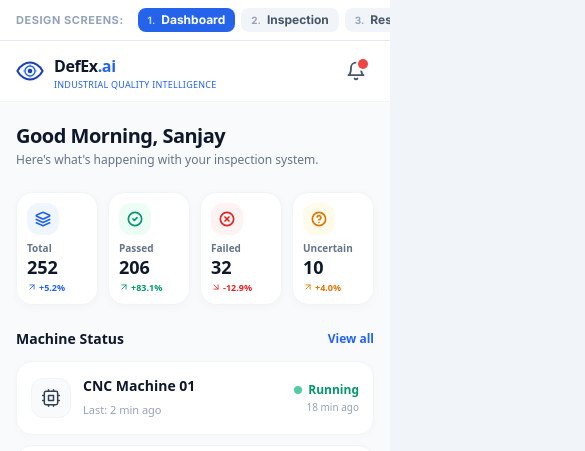
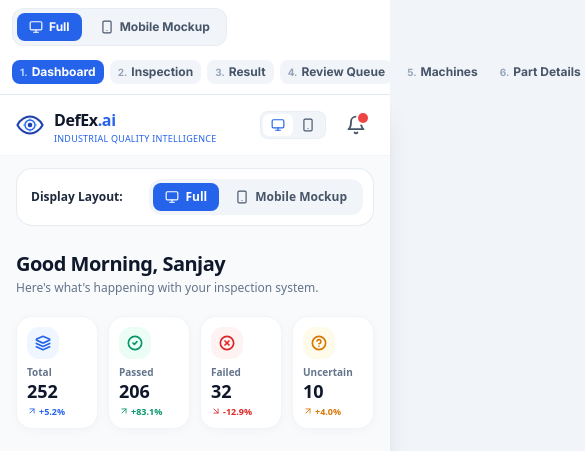
Before and after one commit to sanjaykumarskr2025-design/defex.ai, a React (Vite) app in the folder frontend/: page / in a window 390 px wide. Shown: the top 451 px of the page, 585 px wide, since content can reach past the window. Built offline with nearby package versions, Linux system fonts and the light colour scheme; no server answers.

Commit message:
feat(ui): implement prominent Full and Mobile Mockup switcher at the top of the dashboard and header

```diff
--- a/frontend/src/App.tsx
+++ b/frontend/src/App.tsx
@@ -72,7 +72,7 @@ function AppLayout() {
     <div className="min-h-screen bg-slate-50 text-slate-900 flex flex-col font-sans">
       <TopAppBar title={title} showBack={showBack} backTo={backTo} />
 
-      <main className="flex-1 max-w-md md:max-w-xl lg:max-w-2xl mx-auto w-full px-4 pt-3">
+      <main className={`flex-1 w-full mx-auto px-4 pt-3 ${viewMode === 'mobile-mockup' ? 'max-w-md' : 'max-w-5xl'}`}>
         <Routes>
           <Route path="/" element={<DashboardPage />} />
           <Route path="/inspection" element={<InspectionPage />} />
@@ -94,14 +94,14 @@ function AppLayout() {
 
   return (
     <div className="min-h-screen bg-slate-100/90 text-slate-900">
-      {/* Quick Screen Switcher Banner */}
+      {/* Quick Screen Switcher Banner with Full and Mobile Mockup toggle */}
       <ScreenSwitcherBar onToggleDrawer={() => setIsDrawerOpen(true)} />
 
       {/* Render View mode */}
       {viewMode === 'mobile-mockup' ? (
         <MobileFrame>{content}</MobileFrame>
       ) : (
-        <div className="max-w-2xl mx-auto shadow-xl min-h-screen bg-slate-50">
+        <div className="w-full max-w-5xl mx-auto shadow-xl min-h-screen bg-slate-50">
           {content}
         </div>
       )}
--- a/frontend/src/components/ScreenSwitcherBar.tsx
+++ b/frontend/src/components/ScreenSwitcherBar.tsx
@@ -1,5 +1,7 @@
 import React from 'react';
 import { useNavigate, useLocation } from 'react-router-dom';
+import { Monitor, Smartphone } from 'lucide-react';
+import { useAppState } from '../context/AppContext';
 
 interface ScreenSwitcherBarProps {
   onToggleDrawer: () => void;
@@ -8,6 +10,7 @@ interface ScreenSwitcherBarProps {
 export const ScreenSwitcherBar: React.FC<ScreenSwitcherBarProps> = ({ onToggleDrawer }) => {
   const navigate = useNavigate();
   const location = useLocation();
+  const { viewMode, setViewMode } = useAppState();
 
   const screens = [
     { num: '1', name: 'Dashboard', path: '/' },
@@ -23,10 +26,39 @@ export const ScreenSwitcherBar: React.FC<ScreenSwitcherBarProps> = ({ onToggleDr
   ];
 
   return (
-    <div className="bg-white border-b border-slate-200 px-4 py-2 overflow-x-auto shadow-xs">
-      <div className="flex items-center gap-1.5 max-w-6xl mx-auto min-w-max">
-        <span className="text-[11px] font-bold text-slate-400 uppercase tracking-wider mr-2">
-          Design Screens:
+    <div className="bg-white border-b border-slate-200 px-3 md:px-4 py-2 sticky top-0 z-50 shadow-xs">
+      <div className="flex items-center justify-between max-w-6xl mx-auto gap-3 flex-wrap">
+        {/* Full vs Mobile Mockup Toggle - Prominently Displayed */}
+        <div className="flex items-center gap-1.5 bg-slate-100 p-1 rounded-xl border border-slate-200/60 shadow-xs">
+          <button
+            onClick={() => setViewMode('responsive')}
+            className={`flex items-center gap-1.5 px-3 py-1.5 rounded-lg text-xs font-bold transition-all ${
+              viewMode === 'responsive'
+                ? 'bg-blue-600 text-white shadow-xs'
+                : 'text-slate-600 hover:text-slate-900 hover:bg-slate-200/60'
+            }`}
+          >
+            <Monitor className="w-3.5 h-3.5" />
+            <span>Full</span>
+          </button>
+
+          <button
+            onClick={() => setViewMode('mobile-mockup')}
+            className={`flex items-center gap-1.5 px-3 py-1.5 rounded-lg text-xs font-bold transition-all ${
+              viewMode === 'mobile-mockup'
+                ? 'bg-blue-600 text-white shadow-xs'
+                : 'text-slate-600 hover:text-slate-900 hover:bg-slate-200/60'
+            }`}
+          >
+            <Smartphone className="w-3.5 h-3.5" />
+            <span>Mobile Mockup</span>
+          </button>
+        </div>
+
+        {/* Screen Switcher Pills */}
+        <div className="flex items-center gap-1.5 overflow-x-auto min-w-max py-0.5">
+          <span className="text-[11px] font-bold text-slate-400 uppercase tracking-wider mr-1 hidden sm:inline">
+            Screens:
           </span>
 
           {screens.map((s) => {
@@ -42,7 +74,7 @@ export const ScreenSwitcherBar: React.FC<ScreenSwitcherBarProps> = ({ onToggleDr
                     navigate(s.path);
                   }
                 }}
-              className={`px-2.5 py-1 rounded-lg text-xs font-bold transition-all flex items-center gap-1.5 ${
+                className={`px-2 py-1 rounded-lg text-xs font-bold transition-all flex items-center gap-1 ${
                   isCurrent
                     ? 'bg-blue-600 text-white shadow-xs'
                     : 'bg-slate-100 text-slate-600 hover:bg-slate-200 hover:text-slate-900'
@@ -57,5 +89,6 @@ export const ScreenSwitcherBar: React.FC<ScreenSwitcherBarProps> = ({ onToggleDr
           })}
         </div>
       </div>
+    </div>
   );
 };
--- a/frontend/src/components/TopAppBar.tsx
+++ b/frontend/src/components/TopAppBar.tsx
@@ -38,8 +38,8 @@ export const TopAppBar: React.FC<TopAppBarProps> = ({ title, showBack = false, b
         </div>
 
         <div className="flex items-center gap-2">
-          {/* Desktop Layout Switcher */}
-          <div className="hidden lg:flex items-center bg-slate-100 p-0.5 rounded-lg mr-2 text-xs font-semibold text-slate-600">
+          {/* Layout Switcher */}
+          <div className="flex items-center bg-slate-100 p-0.5 rounded-lg mr-1 text-xs font-semibold text-slate-600 border border-slate-200/50">
             <button
               onClick={() => setViewMode('responsive')}
               className={`flex items-center gap-1 px-2 py-1 rounded-md transition-all ${
@@ -48,7 +48,7 @@ export const TopAppBar: React.FC<TopAppBarProps> = ({ title, showBack = false, b
               title="Full responsive view"
             >
               <Monitor className="w-3.5 h-3.5" />
-              <span>Full</span>
+              <span className="hidden sm:inline">Full</span>
             </button>
             <button
               onClick={() => setViewMode('mobile-mockup')}
@@ -58,7 +58,7 @@ export const TopAppBar: React.FC<TopAppBarProps> = ({ title, showBack = false, b
               title="Mobile device frame view (as in mockup)"
             >
               <Smartphone className="w-3.5 h-3.5" />
-              <span>Mobile Mockup</span>
+              <span className="hidden sm:inline">Mobile Mockup</span>
             </button>
           </div>
 
--- a/frontend/src/pages/DashboardPage.tsx
+++ b/frontend/src/pages/DashboardPage.tsx
@@ -1,6 +1,16 @@
 import React from 'react';
 import { useNavigate } from 'react-router-dom';
-import { CheckCircle2, XCircle, HelpCircle, Layers, Cpu, ArrowUpRight, ArrowDownRight, ChevronRight } from 'lucide-react';
+import {
+  CheckCircle2,
+  XCircle,
+  HelpCircle,
+  Layers,
+  Cpu,
+  ArrowUpRight,
+  ArrowDownRight,
+  Monitor,
+  Smartphone,
+} from 'lucide-react';
 import { useAuth } from '../context/AuthContext';
 import { useAppState } from '../context/AppContext';
 import { PartGraphic } from '../components/PartGraphic';
@@ -8,7 +18,7 @@ import { PartGraphic } from '../components/PartGraphic';
 export const DashboardPage: React.FC = () => {
   const navigate = useNavigate();
   const { user } = useAuth();
-  const { machines, inspections } = useAppState();
+  const { machines, inspections, viewMode, setViewMode } = useAppState();
 
   const passedCount = inspections.filter((i) => i.status === 'PASS').length;
   const failedCount = inspections.filter((i) => i.status === 'FAIL').length;
@@ -16,9 +26,45 @@ export const DashboardPage: React.FC = () => {
   const totalCount = inspections.length;
 
   return (
-    <div className="space-y-6 pb-20">
+    <div className="space-y-5 pb-20">
+      {/* Top Prominent Layout Switcher Pill */}
+      <div className="bg-white rounded-2xl p-2.5 border border-slate-200/80 shadow-xs flex items-center justify-between">
+        <div className="flex items-center gap-2 pl-1">
+          <span className="text-xs font-bold text-slate-800">Display Layout:</span>
+          <span className="text-[11px] text-slate-400 font-medium hidden sm:inline">
+            Choose between full desktop dashboard & mobile phone frame
+          </span>
+        </div>
+
+        <div className="flex items-center bg-slate-100 p-1 rounded-xl gap-1">
+          <button
+            onClick={() => setViewMode('responsive')}
+            className={`flex items-center gap-1.5 px-3 py-1.5 rounded-lg text-xs font-bold transition-all ${
+              viewMode === 'responsive'
+                ? 'bg-blue-600 text-white shadow-xs'
+                : 'text-slate-600 hover:text-slate-900'
+            }`}
+          >
+            <Monitor className="w-3.5 h-3.5" />
+            <span>Full</span>
+          </button>
+
+          <button
+            onClick={() => setViewMode('mobile-mockup')}
+            className={`flex items-center gap-1.5 px-3 py-1.5 rounded-lg text-xs font-bold transition-all ${
+              viewMode === 'mobile-mockup'
+                ? 'bg-blue-600 text-white shadow-xs'
+                : 'text-slate-600 hover:text-slate-900'
+            }`}
+          >
+            <Smartphone className="w-3.5 h-3.5" />
+            <span>Mobile Mockup</span>
+          </button>
+        </div>
+      </div>
+
       {/* Greeting Header */}
-      <div className="pt-2">
+      <div className="pt-1">
         <h2 className="text-xl md:text-2xl font-black text-slate-900 tracking-tight">
           Good Morning, {user?.name?.split(' ')[0] || 'Sanjay'}
         </h2>
@@ -28,11 +74,11 @@ export const DashboardPage: React.FC = () => {
       </div>
 
       {/* 4 Metric Summary Cards */}
-      <div className="grid grid-cols-4 gap-2.5">
+      <div className="grid grid-cols-4 gap-2.5 md:gap-3.5">
         {/* Card 1: Total */}
-        <div className="bg-white rounded-2xl p-2.5 md:p-3.5 border border-slate-100 shadow-[0_2px_10px_rgba(0,0,0,0.03)] flex flex-col justify-between">
-          <div className="w-8 h-8 rounded-xl bg-blue-50 text-blue-600 flex items-center justify-center mb-1.5">
-            <Layers className="w-4 h-4 stroke-[2.5]" />
+        <div className="bg-white rounded-2xl p-2.5 md:p-4 border border-slate-100 shadow-[0_2px_10px_rgba(0,0,0,0.03)] flex flex-col justify-between">
+          <div className="w-8 h-8 md:w-9 md:h-9 rounded-xl bg-blue-50 text-blue-600 flex items-center justify-center mb-1.5">
+            <Layers className="w-4 h-4 md:w-5 md:h-5 stroke-[2.5]" />
           </div>
           <div>
             <span className="text-[10px] md:text-xs font-semibold text-slate-500 line-clamp-1">Total</span>
@@ -47,9 +93,9 @@ export const DashboardPage: React.FC = () => {
         </div>
 
         {/* Card 2: Passed */}
-        <div className="bg-white rounded-2xl p-2.5 md:p-3.5 border border-slate-100 shadow-[0_2px_10px_rgba(0,0,0,0.03)] flex flex-col justify-between">
-          <div className="w-8 h-8 rounded-xl bg-emerald-50 text-emerald-600 flex items-center justify-center mb-1.5">
-            <CheckCircle2 className="w-4 h-4 stroke-[2.5]" />
+        <div className="bg-white rounded-2xl p-2.5 md:p-4 border border-slate-100 shadow-[0_2px_10px_rgba(0,0,0,0.03)] flex flex-col justify-between">
+          <div className="w-8 h-8 md:w-9 md:h-9 rounded-xl bg-emerald-50 text-emerald-600 flex items-center justify-center mb-1.5">
+            <CheckCircle2 className="w-4 h-4 md:w-5 md:h-5 stroke-[2.5]" />
           </div>
           <div>
             <span className="text-[10px] md:text-xs font-semibold text-slate-500 line-clamp-1">Passed</span>
@@ -64,9 +110,9 @@ export const DashboardPage: React.FC = () => {
         </div>
 
         {/* Card 3: Failed */}
-        <div className="bg-white rounded-2xl p-2.5 md:p-3.5 border border-slate-100 shadow-[0_2px_10px_rgba(0,0,0,0.03)] flex flex-col justify-between">
-          <div className="w-8 h-8 rounded-xl bg-red-50 text-red-600 flex items-center justify-center mb-1.5">
-            <XCircle className="w-4 h-4 stroke-[2.5]" />
+        <div className="bg-white rounded-2xl p-2.5 md:p-4 border border-slate-100 shadow-[0_2px_10px_rgba(0,0,0,0.03)] flex flex-col justify-between">
+          <div className="w-8 h-8 md:w-9 md:h-9 rounded-xl bg-red-50 text-red-600 flex items-center justify-center mb-1.5">
+            <XCircle className="w-4 h-4 md:w-5 md:h-5 stroke-[2.5]" />
           </div>
           <div>
             <span className="text-[10px] md:text-xs font-semibold text-slate-500 line-clamp-1">Failed</span>
@@ -81,9 +127,9 @@ export const DashboardPage: React.FC = () => {
         </div>
 
         {/* Card 4: Uncertain */}
-        <div className="bg-white rounded-2xl p-2.5 md:p-3.5 border border-slate-100 shadow-[0_2px_10px_rgba(0,0,0,0.03)] flex flex-col justify-between">
-          <div className="w-8 h-8 rounded-xl bg-amber-50 text-amber-600 flex items-center justify-center mb-1.5">
-            <HelpCircle className="w-4 h-4 stroke-[2.5]" />
+        <div className="bg-white rounded-2xl p-2.5 md:p-4 border border-slate-100 shadow-[0_2px_10px_rgba(0,0,0,0.03)] flex flex-col justify-between">
+          <div className="w-8 h-8 md:w-9 md:h-9 rounded-xl bg-amber-50 text-amber-600 flex items-center justify-center mb-1.5">
+            <HelpCircle className="w-4 h-4 md:w-5 md:h-5 stroke-[2.5]" />
           </div>
           <div>
             <span className="text-[10px] md:text-xs font-semibold text-slate-500 line-clamp-1">Uncertain</span>
@@ -98,6 +144,8 @@ export const DashboardPage: React.FC = () => {
         </div>
       </div>
 
+      {/* Responsive Section: Side by Side on Full View */}
+      <div className="grid grid-cols-1 md:grid-cols-2 gap-5">
         {/* Machine Status Section */}
         <div className="space-y-3">
           <div className="flex items-center justify-between">
@@ -215,5 +263,6 @@ export const DashboardPage: React.FC = () => {
           </div>
         </div>
       </div>
+    </div>
   );
 };
```
Lines whose indentation alone changed are shown as unchanged.
